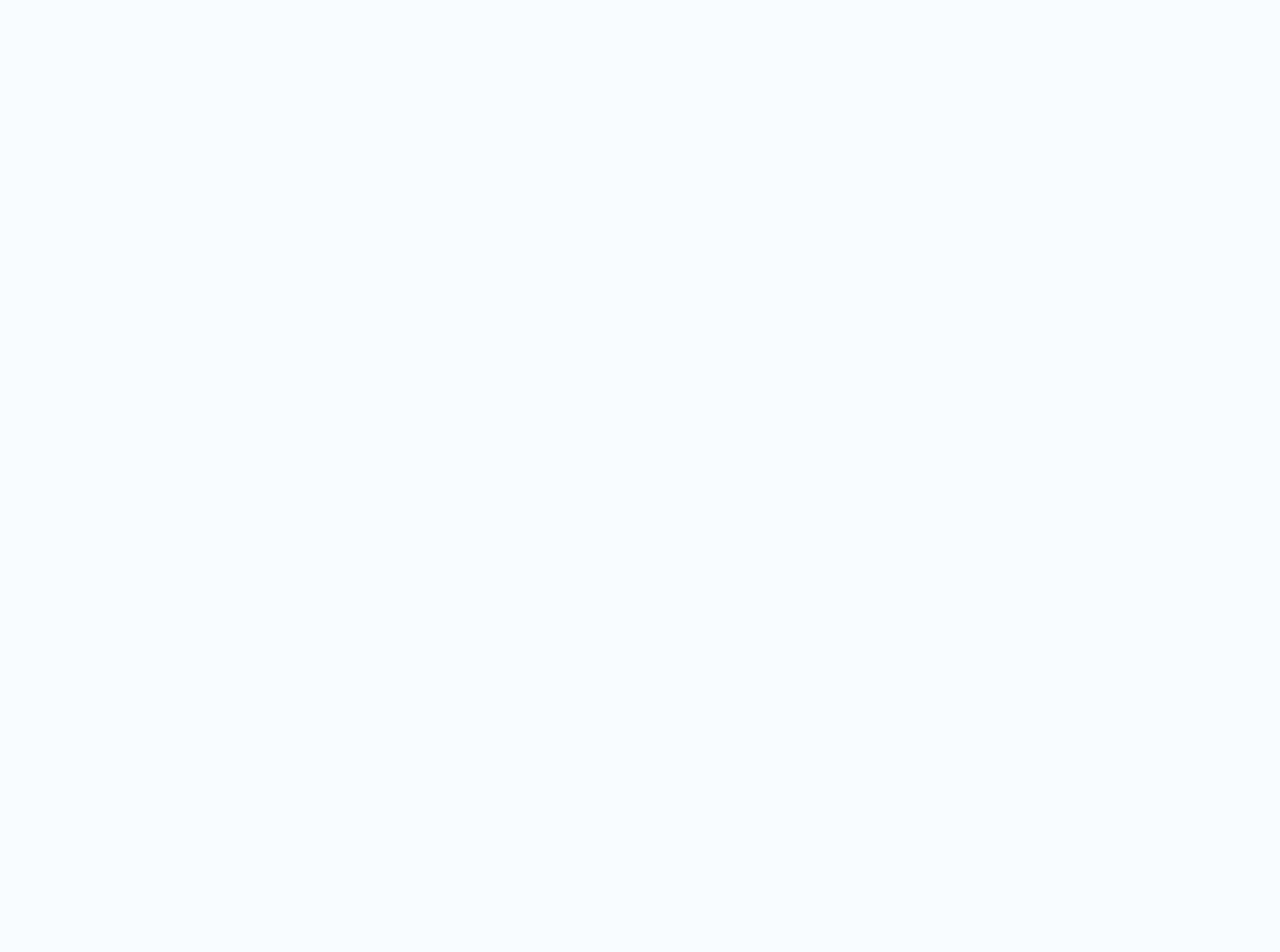
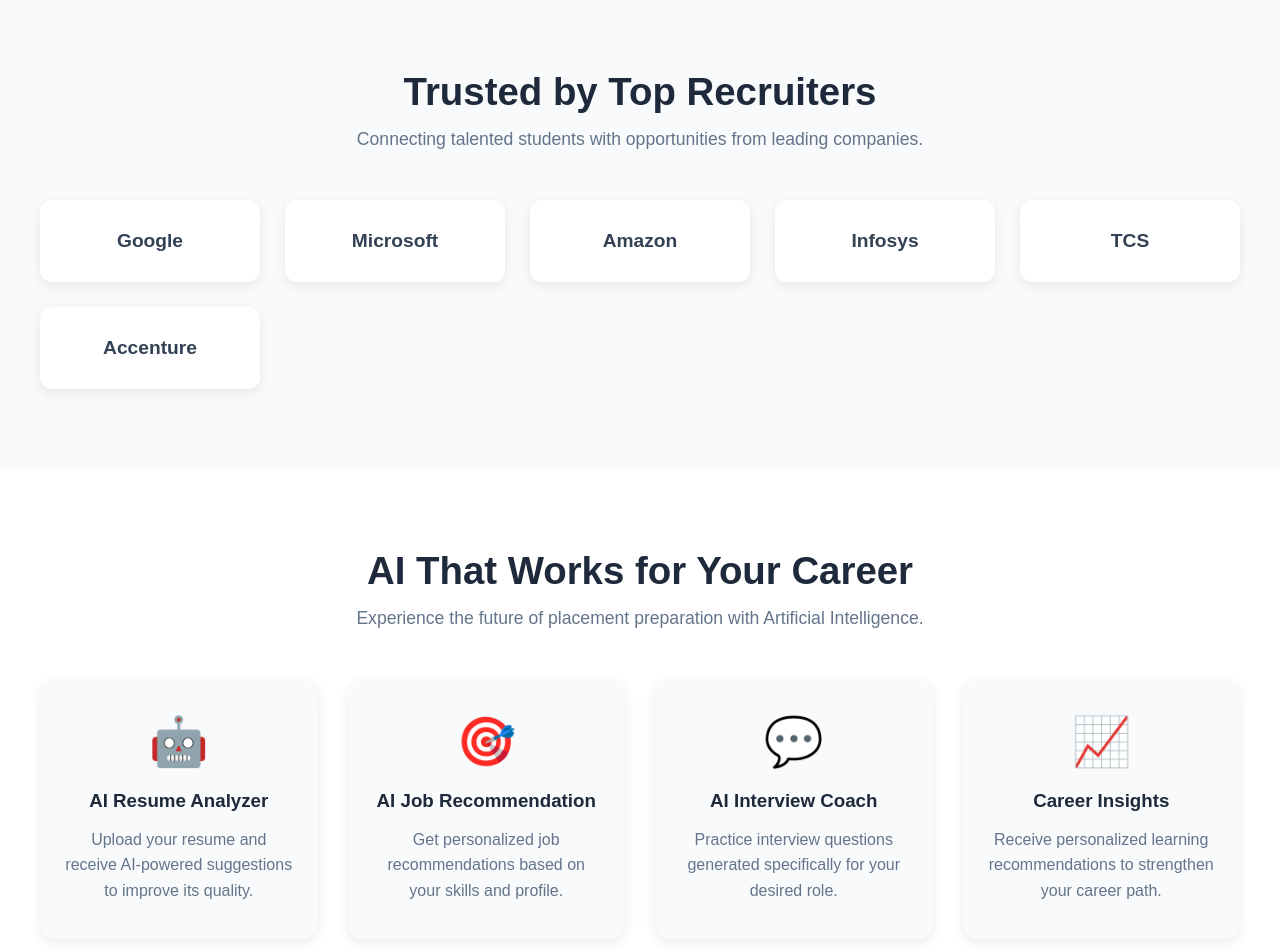
Before and after one commit to Shivarohithg/career-connect, a React app in the folder frontend/: page / in a window 1280 px wide. Shown: the part 1520-2472 px from the top of the page. Before the commit the page ends 1508 px from the top, so only its background shows below. Built offline with nearby package versions, Linux system fonts and the light colour scheme; the HTML template or start-up script is replaced by a standard one.

Commit message:
Refine homepage sections and improve AI feature presentation

```diff
--- /dev/null
+++ b/frontend/src/components/AIFeatures/AIFeatures.jsx
@@ -0,0 +1,57 @@
+import styles from "./AIFeatures.module.css";
+
+function AIFeatures() {
+  const aiFeatures = [
+    {
+      icon: "🤖",
+      title: "AI Resume Analyzer",
+      description:
+        "Upload your resume and receive AI-powered suggestions to improve its quality.",
+    },
+    {
+      icon: "🎯",
+      title: "AI Job Recommendation",
+      description:
+        "Get personalized job recommendations based on your skills and profile.",
+    },
+    {
+      icon: "💬",
+      title: "AI Interview Coach",
+      description:
+        "Practice interview questions generated specifically for your desired role.",
+    },
+    {
+      icon: "📈",
+      title: "Career Insights",
+      description:
+        "Receive personalized learning recommendations to strengthen your career path.",
+    },
+  ];
+
+  return (
+    <section className={styles.aiSection}>
+      <div className={styles.container}>
+        <h2>AI That Works for Your Career</h2>
+
+        <p className={styles.subtitle}>
+          Experience the future of placement preparation with Artificial
+          Intelligence.
+        </p>
+
+        <div className={styles.grid}>
+          {aiFeatures.map((feature, index) => (
+            <div key={index} className={styles.card}>
+              <div className={styles.icon}>{feature.icon}</div>
+
+              <h3>{feature.title}</h3>
+
+              <p>{feature.description}</p>
+            </div>
+          ))}
+        </div>
+      </div>
+    </section>
+  );
+}
+
+export default AIFeatures;
--- /dev/null
+++ b/frontend/src/components/AIFeatures/AIFeatures.module.css
@@ -0,0 +1,56 @@
+.aiSection {
+  padding: 80px 20px;
+  background: white;
+}
+
+.container {
+  max-width: 1200px;
+  margin: auto;
+  text-align: center;
+}
+
+.container h2 {
+  font-size: 2.4rem;
+  color: #1e293b;
+  margin-bottom: 15px;
+}
+
+.subtitle {
+  font-size: 1.1rem;
+  color: #64748b;
+  margin-bottom: 50px;
+}
+
+.grid {
+  display: grid;
+  grid-template-columns: repeat(auto-fit, minmax(250px, 1fr));
+  gap: 30px;
+}
+
+.card {
+  background: #f8fafc;
+  padding: 35px 25px;
+  border-radius: 15px;
+  transition: 0.3s ease;
+  box-shadow: 0 4px 12px rgba(0, 0, 0, 0.08);
+}
+
+.card:hover {
+  transform: translateY(-10px);
+  box-shadow: 0 12px 25px rgba(37, 99, 235, 0.18);
+}
+
+.icon {
+  font-size: 3rem;
+  margin-bottom: 20px;
+}
+
+.card h3 {
+  margin-bottom: 15px;
+  color: #1e293b;
+}
+
+.card p {
+  color: #64748b;
+  line-height: 1.6;
+}
--- /dev/null
+++ b/frontend/src/components/Companies/Companies.jsx
@@ -0,0 +1,35 @@
+import styles from "./Companies.module.css";
+
+function Companies() {
+  const companies = [
+    "Google",
+    "Microsoft",
+    "Amazon",
+    "Infosys",
+    "TCS",
+    "Accenture",
+  ];
+
+  return (
+    <section className={styles.companies}>
+      <div className={styles.container}>
+        <h2>Trusted by Top Recruiters</h2>
+
+        <p className={styles.subtitle}>
+          Connecting talented students with opportunities from leading
+          companies.
+        </p>
+
+        <div className={styles.grid}>
+          {companies.map((company, index) => (
+            <div key={index} className={styles.card}>
+              {company}
+            </div>
+          ))}
+        </div>
+      </div>
+    </section>
+  );
+}
+
+export default Companies;
--- /dev/null
+++ b/frontend/src/components/Companies/Companies.module.css
@@ -0,0 +1,45 @@
+.companies {
+  padding: 80px 20px;
+  background: #f8fafc;
+}
+
+.container {
+  max-width: 1200px;
+  margin: auto;
+  text-align: center;
+}
+
+.container h2 {
+  font-size: 2.4rem;
+  color: #1e293b;
+  margin-bottom: 15px;
+}
+
+.subtitle {
+  font-size: 1.1rem;
+  color: #64748b;
+  margin-bottom: 50px;
+}
+
+.grid {
+  display: grid;
+  grid-template-columns: repeat(auto-fit, minmax(180px, 1fr));
+  gap: 25px;
+}
+
+.card {
+  background: white;
+  padding: 30px;
+  border-radius: 12px;
+  font-size: 1.2rem;
+  font-weight: 600;
+  color: #334155;
+  box-shadow: 0 4px 12px rgba(0, 0, 0, 0.08);
+  transition: 0.3s ease;
+  cursor: pointer;
+}
+
+.card:hover {
+  transform: translateY(-8px);
+  box-shadow: 0 12px 24px rgba(37, 99, 235, 0.15);
+}
--- a/frontend/src/components/Features/Features.jsx
+++ b/frontend/src/components/Features/Features.jsx
@@ -26,7 +26,7 @@
 
   return (
     <section className={styles.features}>
-      <h2>Why Choose CareerConnect?</h2>
+      <h2>Why Choose CareerConnect AI Platform?</h2>
 
       <div className={styles.cards}>
         {Features.map((feature, index) => (
@@ -40,13 +40,11 @@
         ))}
       </div>
 
-      <h2>Why Choose CareerConnect?</h2>
+
 
       <p className={styles.subtitle}>
-
-        Everything you need to prepare, apply and succeed in your placement
-        journey.
-
+        Experience AI-powered placement preparation, resume analysis, interview
+        coaching, and smart job recommendations—all in one platform.
       </p>
     </section>
   );
--- a/frontend/src/components/Features/Features.module.css
+++ b/frontend/src/components/Features/Features.module.css
@@ -18,16 +18,16 @@
 
 .card {
     background: white;
-    padding: 30px 25px;
+    padding:80px 20px 60px;
     border-radius: 15px;
     box-shadow: 0 5px 20px rgba(0,0,0,0.08);
-    transition: 0.3s ease;
+    transition:all 0.3s ease;
     cursor: pointer;
 }
 
-.card:hover {
-    transform: translateY(-12px) scale(1.03);
-    box-shadow: 0 12px 30px rgba(0,0,0,0.15);
+.card:hover{
+    transform:translateY(-10px) scale(1.03);
+    box-shadow:0 15px 30px rgba(37,99,235,0.18);
 }
 
 .icon {
@@ -46,7 +46,11 @@
 }
 
 .subtitle {
-    color: #64748B;
-    font-size: 18px;
-    margin-bottom: 60px;
+  font-size: 18px;
+  color: #64748b;
+  margin-bottom: 60px;
+  max-width: 700px;
+  margin-left: auto;
+  margin-right: auto;
+  line-height: 1.6;
 }
--- a/frontend/src/pages/Home/Home.jsx
+++ b/frontend/src/pages/Home/Home.jsx
@@ -1,15 +1,17 @@
 import Hero from "../../components/Hero/Hero";
 import Features from "../../components/Features/Features";
+import Companies from "../../components/Companies/Companies";
+import AIFeatures from "../../components/AIFeatures/AIFeatures";
 
 function Home() {
-
   return (
     <>
       <Hero />
       <Features />
+      <Companies />
+      <AIFeatures />
     </>
   );
-
 }
 
 export default Home;
```
Lines whose indentation alone changed are shown as unchanged.
